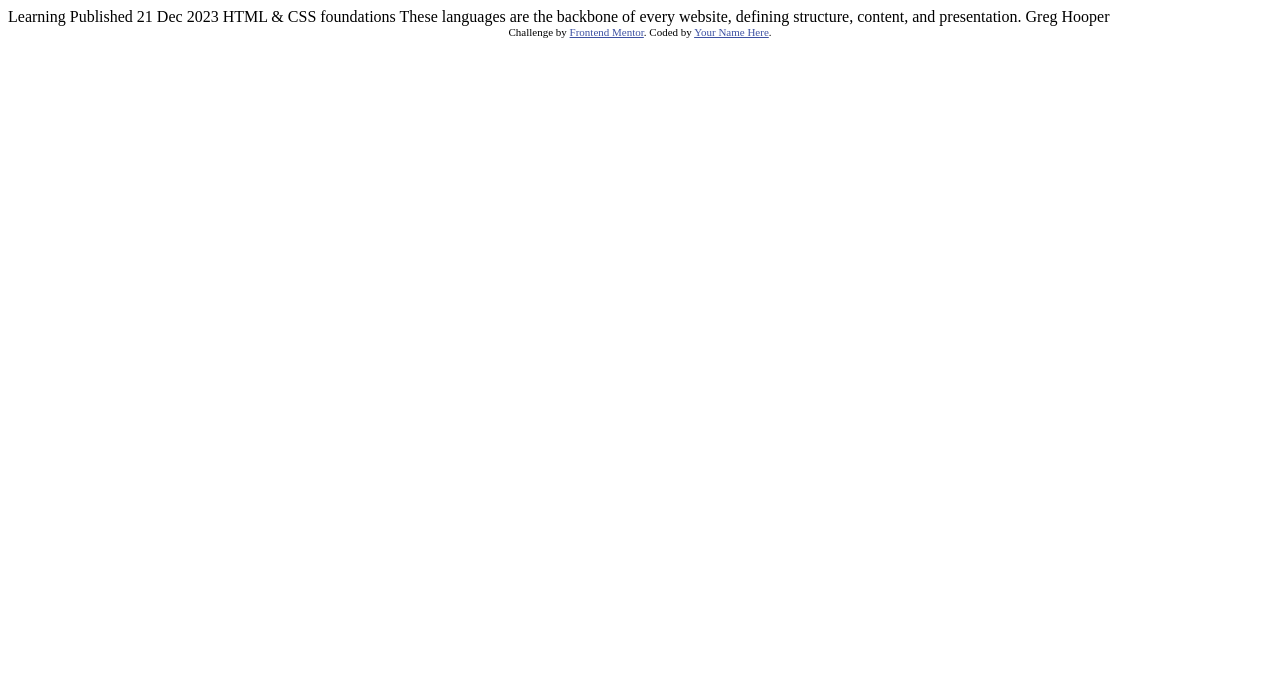
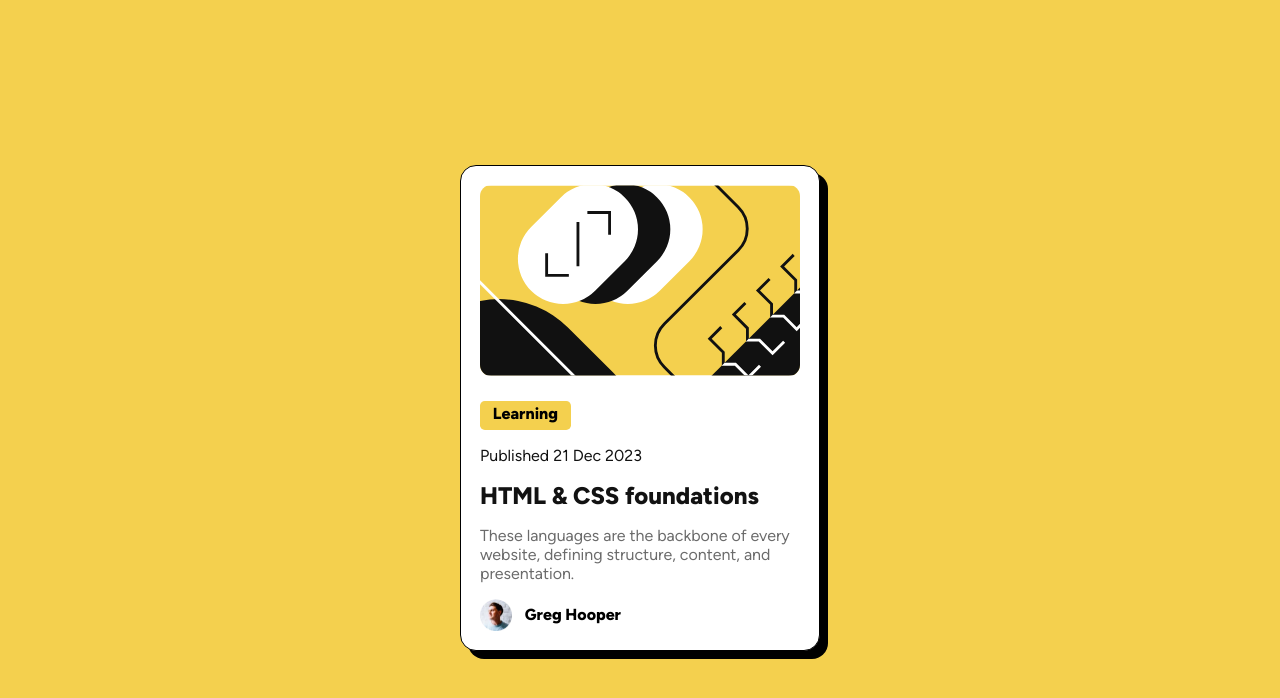
Before and after one commit to remchouette-cloud/effective-eureka, a plain HTML site: page index.html in a window 1280 px wide. Drawn offline with Linux system fonts and the light colour scheme.

Commit message:
mise à jour des fichiers

```diff
--- a/index.html
+++ b/index.html
@@ -5,30 +5,33 @@
     <meta name="viewport" content="width=device-width, initial-scale=1.0"> <!-- displays site properly based on user's device -->
 
     <link rel="icon" type="image/png" sizes="32x32" href="./assets/images/favicon-32x32.png">
+    <link rel="stylesheet" href="./styles.css">
 
     <title>Frontend Mentor | Blog preview card</title>
-
-  <!-- Feel free to remove these styles or customise in your own stylesheet 👍 -->
-  <style>
-    .attribution { font-size: 11px; text-align: center; }
-    .attribution a { color: hsl(228, 45%, 44%); }
-  </style>
   </head>
   <body>
-
+    <div class="container">
+      <div class="card">
+        <img src="./assets/images/illustration-article.svg" alt="illustration article">
+        <tag>
           Learning
-
+        </tag>
+        <date>
           Published 21 Dec 2023
-
-  HTML & CSS foundations
-
+        </date>
+        <h1>
+          <a href="#" title="HTML & CSS foundations">
+            <span>HTML & CSS foundations</span>
+          </a>
+        </h1>
+        <p>
           These languages are the backbone of every website, defining structure, content, and presentation.
-
-  Greg Hooper
-
-  <div class="attribution">
-    Challenge by <a href="https://www.frontendmentor.io?ref=challenge" target="_blank">Frontend Mentor</a>.
-    Coded by <a href="#">Your Name Here</a>.
+        </p>
+        <div class="author">
+          <img src="assets/images/image-avatar.webp" alt="The author's avatar" class="avatar">
+          <span class="name">Greg Hooper</span>
+        </div>
+      </div>
     </div>
   </body>
 </html>
--- a/styles.css
+++ b/styles.css
@@ -0,0 +1,119 @@
+:root {
+    --bg-color: hsl(47, 88%, 63%);
+    --white: hsl(0, 0%, 100%);
+    --gray-500: hsl(0, 0%, 42%);
+    --gray-950: hsl(0, 0%, 7%);
+}
+
+@font-face {
+    font-family: 'Figtree';
+    src: url("./assets/fonts/Figtree-VariableFont_wght.ttf") format('truetype');
+    font-style: normal;
+    font-display: swap;
+}
+
+html {
+    background-color: var(--bg-color);
+    font-family:'Figtree';
+}
+
+.container {
+    display: flex;
+    justify-content: center;
+    align-items: center;
+    height: 100vh;
+}
+
+.card {
+    width: calc(min(20rem, 80vw));
+    padding: 1.2rem;
+    border: .1rem solid black;
+    background-color: var(--white);
+    justify-content: left;
+    border-radius: 1rem;
+    box-shadow: .5rem .5rem black;
+
+}
+
+.card img {
+    max-width: 100%;
+    max-height: 100%;
+    object-fit: contain;
+    border-radius: .7rem;
+}
+
+.card tag {
+    display: flex;
+    width: fit-content;
+    padding-left: .8rem;
+    padding-right: .8rem;
+    padding-top: .2rem;
+    padding-bottom: .4rem;
+    margin-top: 1.3rem;
+    font-weight: 800;
+    justify-content: center;
+    background-color: var(--bg-color);
+    border-radius: .3rem;
+}
+
+.card h1 {
+    font-weight: 800;
+    font-size: 1.5rem;
+}
+
+.card h1 a {
+    display: block;
+    color: var(--gray-950);
+    text-decoration: none;
+}
+
+.card h1 a span {
+    position: relative;
+    padding-bottom: .2rem;
+}
+
+.card h1 a span:after {
+    content: '';
+    position: absolute;
+    left: 0;
+    bottom: 0;
+    transform: translateX(-50%) scaleX(0);
+    width: 100%;
+    height: .1rem;                          /* Epaisseur du trait qui souligne */
+    background-color: var(--gray-950);
+    transition: transform 250ms;
+}
+
+.card h1 a:hover span:after {
+    transform: translateX(0%) scaleX(1);
+}
+
+.card h1 a:active {
+    color: var(--bg-color);
+}
+
+.card p {
+    color: var(--gray-500);
+    font-size: 1rem;
+}
+
+.card date {
+    display: block;
+    margin-top: 1rem;
+    margin-bottom: 1rem;
+    color: var(--gray-950);
+
+}
+
+.author {
+    display: flex;
+    align-items: center;
+    height: 2rem;
+    font-weight: 800;
+}
+
+.avatar {
+    width: 32px;
+    height: 32px;
+    margin-right: .8rem;
+}
```
Lines whose indentation alone changed are shown as unchanged.
